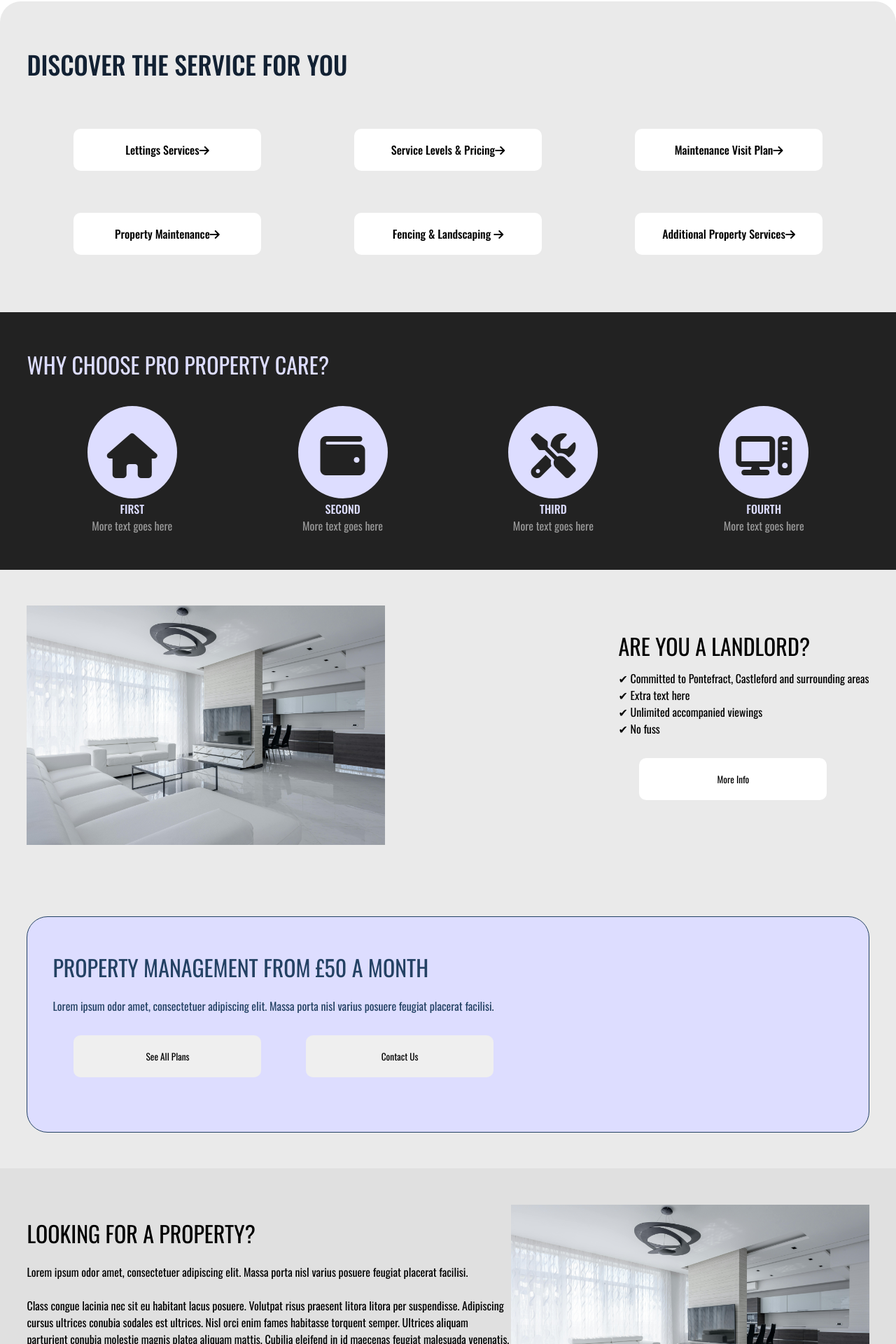
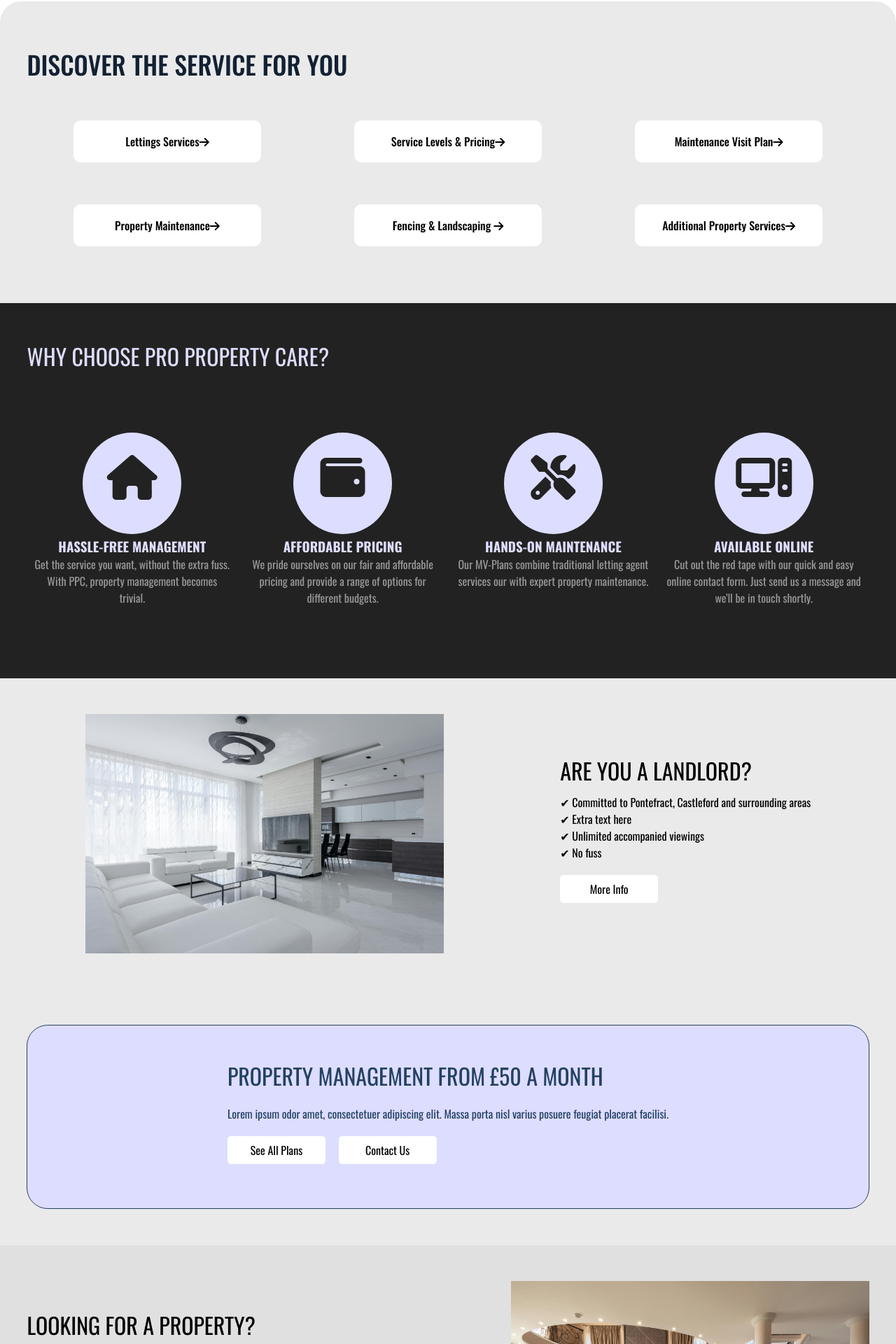
Before and after one commit to leastmeansquares/Web-Test, a PHP site: page / in a window 1280 px wide. Shown: the part 801-2721 px from the top of the page at 70% size. Run offline with PHP 8.4, Linux system fonts and the light colour scheme; some libraries are stand-ins or nearby versions.

Commit message:
Added JS + index updates

```diff
--- a/index.css
+++ b/index.css
@@ -14,8 +14,8 @@
     --grey2: #222222;
     --grey3: #e0e0e0;
     --grey4: #999999;
+    --grey5: #cccccc;
     --seethrough-grey: #101010CD;
-    --background-table: white;
 }
 
 * {
@@ -58,7 +58,7 @@ h2 {  /**  MAIN TITLE SMALL TEXT  **/
 h3 {  /**  MAJOR SUBTITLE  **/
     font-weight: 500;
     font-size: 2.25rem;
-    padding: 1% 0 3% 0;
+    padding: 1% 0 2% 0;
     color: var(--darkest-blue);
 }
 
@@ -68,19 +68,128 @@ h4 {  /**  STANDARD SUBTITLE  **/
 }
 
 h5 {  /**  MINOR TITLE  **/
-    font-weight: 500;
-    font-weight: 500;
-    font-size: 1rem;
+    font-weight: 700;
+    font-size: calc(0.6875rem + 0.625vw);
     color: var(--bluish-white);
 }
 
-h6 {  /**  BUTTON TITLE **/
+.circle-box p {
+    font-size: calc(0.5rem + 0.625vw);
+    color: var(--grey4);
+}
+
+
+/**  MAIN BODY SECTIONS  **/
+
+.container {
+    display: inline-block;
+    width: 100%;
+  }
+
+.text-box {
+    padding: 4% 3%;
+    text-align: left;
+}
+
+.align {
+    display: flex;
+    align-items: center;
+    justify-content: space-around;
+}
+
+
+.rounded {
+    border-radius: 30px 30px 0 0;
+}
+
+.circle-box {
+    padding-top: 50px;
+    text-align: center;
+    width: 22vw;
+    min-width: 120px;
+    max-width: 360px;
+    height: 350px;
+}
+
+.circle {
+    width: 50%;
+    height: 0;
+    padding-bottom: 50%;
+    line-height: 9vw;
+    font-size: 5vw;
+    border: 2px solid var(--bluish-white);
+    background-color: var(--bluish-white);
+    border-radius: 50%;
+    display: inline-block;
+    text-align: center;
+    color: var(--grey2);
+    margin-bottom: 3px;
+  }
+
+  .small {
+    border-radius: 30px;
+    border: 1px solid var(--dark-blue);
+  }
+
+
+/**  BUTTONS  **/
+
+button {
+    cursor: pointer;
+    transition-duration: 0.2s;
+}
+
+button:hover {
+    transform: scale(1.05);
+}
+
+.main-button {
+    width: calc(140px + 10vw);
+    height: 60px;
+    border-radius: 10px;
+    box-shadow: var(--grey3);
+    color: black;
+    border: none;
+    margin: 30px;
     font-weight: 500;
     font-size: 1rem;
 }
 
-.circle-box p {
-    color: var(--grey4);
+.alt-button {
+    width: 140px;
+    height: 40px;
+    border-radius: 5px;
+    box-shadow: var(--grey3);
+    color: black;
+    border: none;
+    margin: 20px 15px 15px 0;
+    font-size: 1rem;
+}
+
+button:hover.white-style, .pressed.white-style {
+    background-color: var(--grey5);
+}
+
+button:hover.blue-style, .pressed.blue-style {
+    border: 1px solid var(--dark-blue);
+    background-color: var(--bluish-white);
+    text-shadow: white;
+}
+
+button:hover.orange-style, .pressed.orange-style {
+    border: 1px solid var(--dark-orange);
+    background-color: var(--orange-white);
+    text-shadow: white;
+}
+
+.divider {
+    height: 80%;
+    width: 1px;
+    background-color: var(--darkest-blue);
+}
+
+.mini-box {
+    width: 30%;
 }
 
 
@@ -108,63 +217,6 @@ header {
     margin-left: -15px;
 }
 
-
-
-/**  MAIN BODY SECTIONS  **/
-
-.container {
-    display: inline-block;
-    width: 100%;
-  }
-
-.text-box, .button-box {
-    padding: 4% 3%;
-    text-align: left;
-}
-
-.align {
-    display: flex;
-    align-items: center;
-    justify-content: space-between;
-}
-
-.alignold {
-    display: flex;
-    align-items: center;
-    justify-content: space-around;
-}
-
-
-.rounded {
-    border-radius: 30px 30px 0 0;
-}
-
-.circle-box {
-    text-align: center;
-    width: 10vw;
-    min-width: 60px;
-    max-width: 1500px;
-}
-
-.circle {
-    width: 100%;
-    height: 0;
-    padding-bottom: 100%;
-    line-height: 10vw;
-    font-size: 5vw;
-    border: 2px solid var(--bluish-white);
-    background-color: var(--bluish-white);
-    border-radius: 50%;
-    display: inline-block;
-    text-align: center;
-    color: var(--grey2);
-    margin-bottom: 3px;
-  }
-
-  .small {
-    border-radius: 30px;
-    border: 1px solid var(--dark-blue);
-  }
 
 /** IMAGES **/
 
@@ -231,52 +283,6 @@ header {
 }
 
 
-/**  BUTTONS  **/
-
-button {
-    cursor: pointer;
-}
-
-.main-button {
-    width: calc(140px + 10vw);
-    height: 60px;
-    border-radius: 10px;
-    box-shadow: var(--grey3);
-    transition-duration: 0.4s;
-    color: black;
-    border: none;
-    margin: 30px;
-}
-
-.button-box > div {
-    display: flex;
-    align-content: center;
-    justify-content: space-around;
-}
-
-.blue-style button:hover {
-    border: 1px solid var(--dark-blue);
-    background-color: var(--bluish-white);
-    text-shadow: white;
-}
-
-.orange-style button:hover {
-    border: 1px solid var(--dark-orange);
-    background-color: var(--orange-white);
-    text-shadow: white;
-}
-
-.divider {
-    height: 80%;
-    width: 1px;
-    background-color: var(--darkest-blue);
-}
-
-.mini-box {
-    width: 30%;
-}
-
-
 /** TABLES **/
 
 .services{
@@ -314,7 +320,7 @@ button {
 }
 
 .services td { /**/
-    background-color: var(--background-table);
+    background-color: white;
     color: black;
 }
 
@@ -326,18 +332,18 @@ button {
 /**  FORM DESIGN  **/
 
 form {
-    height: 500px;
+    height: 700px;
     width: 40%;
     text-align: left;
     color: white;
 }
 
-form input:not(#privacy), textarea {
+form input:not(#privacy), textarea, select{
     color: white;
     border-radius: 5px;
     width: 98%;
     border: 2px solid white;
-    background-color: var(--dark);
+    background-color: var(--darkest-blue);
     padding: 10px 15px;
     margin: 5px 0 10px 0;
 }
@@ -366,6 +372,7 @@ form button:hover {
     background-color: white;
     color: var(--dark-blue)
 }
+
 
 /** FOOTER **/
 
@@ -417,7 +424,7 @@ footer {
 }
 
 .white {
-    background-color: #ffffff;
+    background-color: white;
     color: black;
 }
 
--- a/index.html
+++ b/index.html
@@ -33,60 +33,59 @@
                 <div class="image-text center">
                     <h1>PRO PROPERTY CARE</h1>
                     <h2>PROFESSIONAL ONLINE LETTING AGENT WITH A HANDS-ON APPROACH TO MAINTENANCE</h2>
-                    <button class="main-button white"><h6>BOOK A FREE RENTAL VALUATION</h6></button>
+                    <button class="main-button white-style white" id="main-btn">BOOK A FREE RENTAL VALUATION</button>
                 </div>
-                <!--<div class="image-text bottom">
-                    <h2>SCROLL TO SEE MORE</h2>
-                </div>-->
             </section>
-                <section class="container dark-grey button-box rounded">
+                <section class="container dark-grey text-box rounded">
                     <h3>DISCOVER THE SERVICE FOR YOU</h3>
-                    <div class="blue-style">
-                        <button class="main-button white">
-                            <h6>Lettings Services<i class="fa-solid fa-arrow-right"></i></h6>
+                    <div class="align">
+                        <button class="main-button blue-style white" id="service-btn-1">
+                            Lettings Services<i class="fa-solid fa-arrow-right"></i>
                         </button>
-                        <button class="main-button white">
-                            <h6>Service Levels &amp; Pricing<i class="fa-solid fa-arrow-right"></i></h6>
+                        <button class="main-button blue-style white" id="service-btn-2">
+                            Service Levels &amp; Pricing<i class="fa-solid fa-arrow-right"></i>
                         </button>
-                        <button class="main-button white">
-                            <h6>Maintenance Visit Plan<i class="fa-solid fa-arrow-right"></i></h6>
+                        <button class="main-button blue-style white" id="service-btn-3">
+                            Maintenance Visit Plan<i class="fa-solid fa-arrow-right"></i>
                         </button>
                     </div>
-                    <div class="orange-style">
-                        <button class="main-button white"><h6>Property
-                            Maintenance<i class="fa-solid fa-arrow-right"></i></h6>
+                    <div class="align">
+                        <button class="main-button orange-style white" id="service-btn-4">Property
+                            Maintenance<i class="fa-solid fa-arrow-right"></i>
                         </button>
-                        <button class="main-button white"><h6>Fencing &amp;
-                            Landscaping <i class="fa-solid fa-arrow-right"></i></h6>
+                        <button class="main-button orange-style white" id="service-btn-5">Fencing &amp;
+                            Landscaping <i class="fa-solid fa-arrow-right"></i>
                         </button>
-                        <button class="main-button white"><h6>Additional
+                        <button class="main-button orange-style white" id="service-btn-6">Additional
                             Property
-                            Services<i class="fa-solid fa-arrow-right"></i></h6>
+                            Services<i class="fa-solid fa-arrow-right"></i>
                         </button>
                     </div>
+                    <div id="info-box">
+                    </div>
                 </section>
-                <section class="container darkest-grey button-box">
+                <section class="container darkest-grey text-box">
                     <h4>WHY CHOOSE PRO PROPERTY CARE?</h4>
                     <div class="align">
                         <div class="circle-box">
                             <div class="circle"><i class="fa-solid fa-house"></i></div>
-                            <h5>FIRST</h5>
-                            <p>More text goes here</p>
+                            <h5>HASSLE-FREE MANAGEMENT</h5>
+                            <p>Get the service you want, without the extra fuss. With PPC, property management becomes trivial.</p>
                         </div>
                         <div class="circle-box">
                             <div class="circle"><i class="fa-solid fa-wallet"></i></div>
-                            <h5>SECOND</h5>
-                            <p>More text goes here</p>
+                            <h5>AFFORDABLE PRICING</h5>
+                            <p>We pride ourselves on our fair and affordable pricing and provide a range of options for different budgets.</p>
                         </div>
                         <div class="circle-box">
                             <div class="circle"><i class="fa-solid fa-screwdriver-wrench"></i></div>
-                            <h5>THIRD</h5>
-                            <p>More text goes here</p>
+                            <h5>HANDS-ON MAINTENANCE</h5>
+                            <p>Our MV-Plans combine traditional letting agent services our with expert property maintenance.</p>
                         </div>
                         <div class="circle-box">
                             <div class="circle"><i class="fa-solid fa-computer"></i></div>
-                            <h5>FOURTH</h5>
-                            <p>More text goes here</p>
+                            <h5>AVAILABLE ONLINE</h5>
+                            <p>Cut out the red tape with our quick and easy online contact form. Just send us a message and we'll be in touch shortly.</p>
                         </div>
                     </div>
                 </section>
@@ -99,16 +98,16 @@
                             &#x2714; Unlimited accompanied viewings<br>
                             &#x2714; No fuss<br>
                         </p>
-                        <button class="main-button white">More Info</button>
+                        <button class="alt-button white-style white">More Info</button>
                     </div>
                 </section>
-                <section class="container grey button-box">
+                <section class="container grey text-box">
                     <section class="container bluish-white text-box small align">
                         <div>
                                 <h4>PROPERTY MANAGEMENT FROM £50 A MONTH</h4>
                                 <p>Lorem ipsum odor amet, consectetuer adipiscing elit. Massa porta nisl varius posuere feugiat placerat facilisi.</p>
-                                <button class="main-button">See All Plans</button>
-                                <button class="main-button">Contact Us</button>
+                                <button class="alt-button white-style white">See All Plans</button>
+                                <button class="alt-button white-style white">Contact Us</button>
                         </div>
                     </section>
                 </section>
@@ -117,9 +116,9 @@
                         <h4>LOOKING FOR A PROPERTY?</h4>
                         <p>Lorem ipsum odor amet, consectetuer adipiscing elit. Massa porta nisl varius posuere feugiat placerat facilisi.<br><br>
                             Class congue lacinia nec sit eu habitant lacus posuere. Volutpat risus praesent litora litora per suspendisse. Adipiscing cursus ultrices conubia sodales est ultrices. Nisl orci enim fames habitasse torquent semper. Ultrices aliquam parturient conubia molestie magnis platea aliquam mattis. Cubilia eleifend in id maecenas feugiat malesuada venenatis.</p>
-                        <button class="main-button white">onthemarket.com</button>
+                        <button class="alt-button white-style white">onthemarket.com</button>
                     </div>
-                    <img src="images\Backgrounds\pexels-heyho-6238614.jpg" class="small-image">
+                    <img src="images\Backgrounds\pexels-heyho-6957083.jpg" class="small-image">
                 </section>
             <section class="container dark-blue text-box table-box hide">
                 <h4>WHAT WE OFFER </h4>
@@ -223,6 +222,16 @@
                     <input type="tel" id="phone-number" name="phone-number" required><br>
                     <label for="email">EMAIL</label><br>
                     <input type="email" id="email" name="email" required><br>
+                    <label for="subject">SUBJECT</label><br>
+                    <select name="subject" id="subject" required>
+                        <option>Please select a subject</option>
+                        <option value="subject-a">Subject A</option>
+                        <option value="subject-b">Subject B</option>
+                        <option value="subject-c">Subject C</option>
+                        <option value="subject-d">Subject D</option>
+                        <option value="subject-e">Subject E</option>
+                        <option value="other">Other (Please Specify)</option>
+                    </select><br>
                     <label for="message">MESSAGE</label><br>
                     <textarea id="message" name="message" required></textarea><br>
                     <input type="checkbox" id="privacy" name="privacy" class="checkbox" required >
--- a/index.js
+++ b/index.js
@@ -0,0 +1,53 @@
+mainBtn = document.getElementById("main-btn");
+serviceBtn1 = document.getElementById("service-btn-1");
+serviceBtn2 = document.getElementById("service-btn-2");
+serviceBtn3 = document.getElementById("service-btn-3");
+serviceBtn4 = document.getElementById("service-btn-4");
+serviceBtn5 = document.getElementById("service-btn-5");
+serviceBtn6 = document.getElementById("service-btn-6");
+infoBox = document.getElementById("info-box");
+infoBox.last = -1;
+
+const serviceBtnHTML = (idNumber) => {
+    if (idNumber){
+        return(`<section class="text-box align grey">
+                    <img src="images\\Backgrounds\\pexels-heyho-6238614.jpg" class="small-image">
+                    <div>
+                        <h4>ARE YOU A LANDLORD?</h4>
+                        <p>&#x2714; Committed to Pontefract, Castleford and surrounding areas<br>
+                            &#x2714; Extra text here<br>
+                            &#x2714; Unlimited accompanied viewings<br>
+                            &#x2714; No fuss<br>
+                        </p>
+                        <button class="alt-button white-style white">More Info</button>
+                    </div>
+                </section>`)
+    }
+}
+
+const classAdd = (varNum, className) => {
+
+}
+
+const serviceBtnClick = (btnNumber) => {
+    btnHTML = serviceBtnHTML(btnNumber);
+
+    if (btnNumber !== infoBox.last){
+        infoBox.innerHTML = btnHTML;
+        infoBox.last = btnNumber;
+        serviceBtn1.classList.add("pressed")
+    }
+    else {
+        infoBox.innerText = "";
+        infoBox.last = -1;
+        serviceBtn1.classList.remove("pressed")
+    }
+
+}
+
+serviceBtn1.addEventListener("click", ()=>{serviceBtnClick(1)});
+serviceBtn2.addEventListener("click", ()=>{serviceBtnClick(2)});
+serviceBtn3.addEventListener("click", ()=>{serviceBtnClick(3)});
+serviceBtn4.addEventListener("click", ()=>{serviceBtnClick(4)});
+serviceBtn5.addEventListener("click", ()=>{serviceBtnClick(5)});
+serviceBtn6.addEventListener("click", ()=>{serviceBtnClick(6)});
```
Also changed, not shown: form.html (deleted, +0 -55 lines), form.js (deleted, +0 -8 lines).
